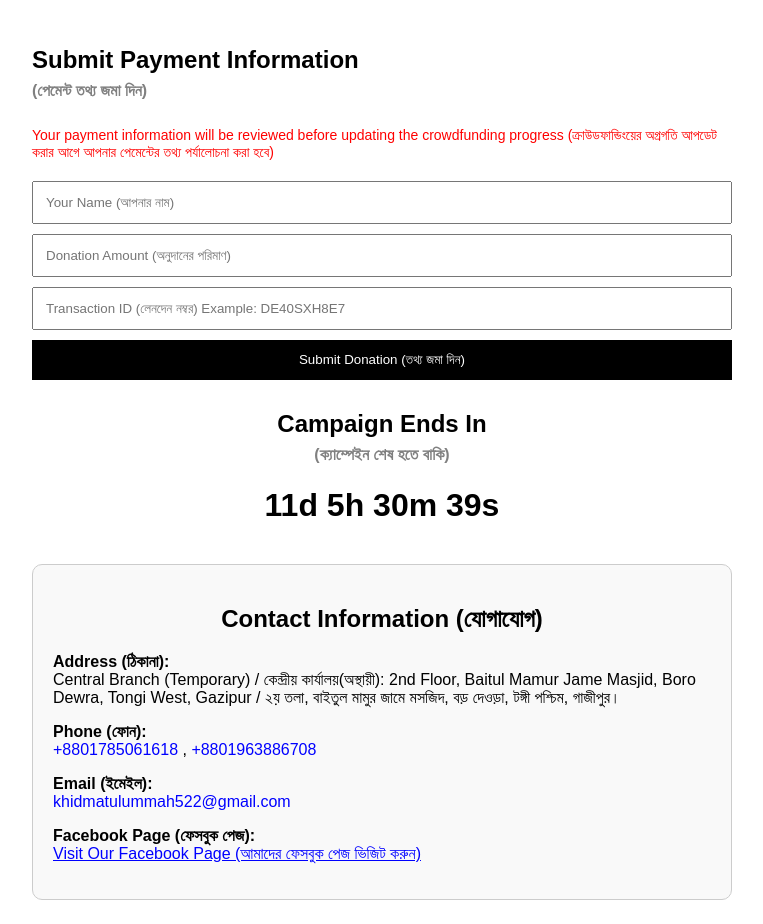
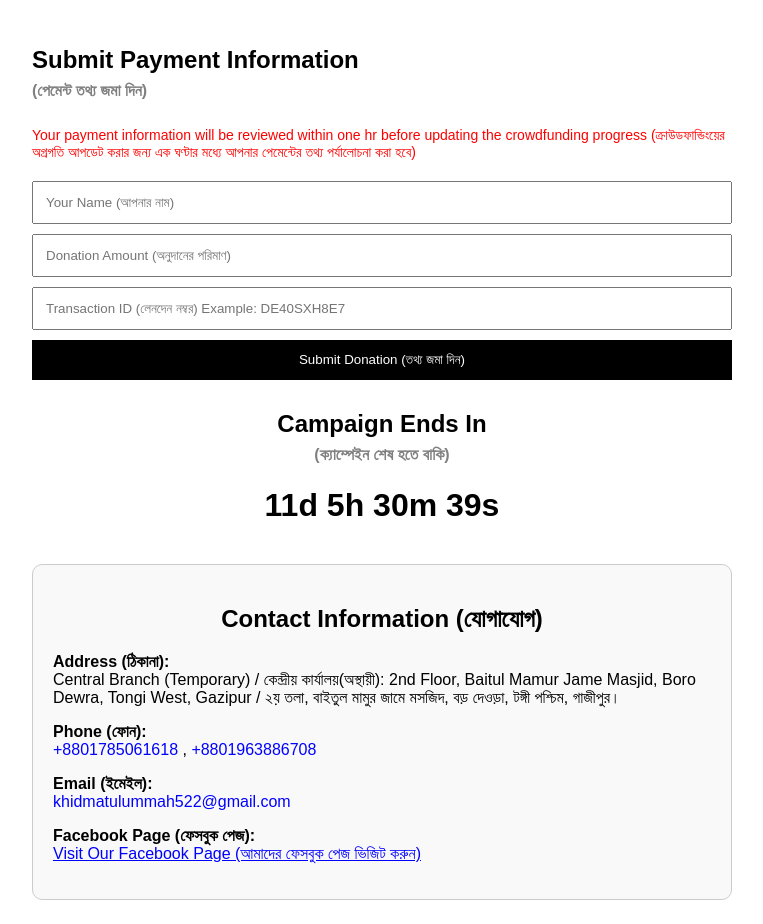
Before and after one commit to Milu-BD/crowdfunding-site, a Next.js app: page / in a window 1280 px wide. Shown: the part 2300-3224 px from the top of the page, without its empty margins (258-1021 px from the left). Built offline with nearby package versions, Linux system fonts and the light colour scheme; no server answers; the database is empty.

Commit message:
Update page.js

```diff
--- a/app/page.js
+++ b/app/page.js
@@ -116,7 +116,7 @@ const extraAmount =
 
     if (data.success) {
 
-      setMessage("Donation submitted successfully!");
+      setMessage("Donation submitted successfully (ALHAMDULILLAH)!");
 
       const updated = await fetch("/api/donate");
 
@@ -537,7 +537,7 @@ const extraAmount =
     fontSize: "14px",
   }}
 >
-  Your payment information will be reviewed before updating the crowdfunding progress (ক্রাউডফান্ডিংয়ের অগ্রগতি আপডেট করার আগে আপনার পেমেন্টের তথ্য পর্যালোচনা করা হবে)
+  Your payment information will be reviewed within one hr before updating the crowdfunding progress (ক্রাউডফান্ডিংয়ের অগ্রগতি আপডেট করার জন্য এক ঘণ্টার মধ্যে আপনার পেমেন্টের তথ্য পর্যালোচনা করা হবে)
 </p>
 
         <input
```
